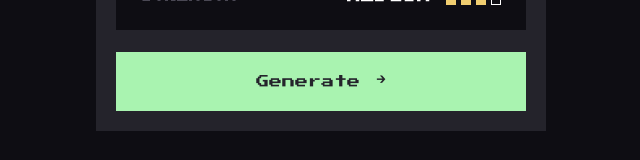
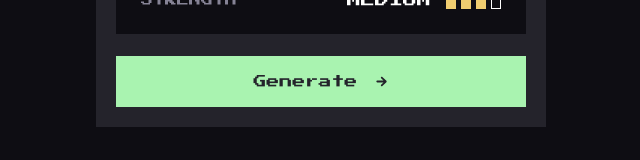
Before and after one commit to S0R3X/password-generator, a React (Vite) app: page / in a window 1280 px wide. Shown: the part 526-686 px from the top of the page, without its empty margins (319-959 px from the left). Built offline with nearby package versions, Linux system fonts and the light colour scheme.

Commit message:
fix: button svg-arrow

```diff
--- a/src/components/ButtonGenerate/ButtonGenerate.module.scss
+++ b/src/components/ButtonGenerate/ButtonGenerate.module.scss
@@ -8,6 +8,5 @@
 }
 
 .arrow {
-  font-size: 1.2rem;
-	margin-bottom: .2rem;
+  font-size: 1.5rem;
 }
--- a/src/components/ButtonGenerate/ButtonGenerate.tsx
+++ b/src/components/ButtonGenerate/ButtonGenerate.tsx
@@ -1,4 +1,4 @@
-import { useEffect } from "react";
+import { useEffect, useState } from "react";
 import { passwordGeneration } from "../../helpers/passwordGeneration";
 import { useAppDispatch, useAppSelector } from "../../hooks/redux";
 import { DefaultButton } from "../UI/DefaultButton/DefaultButton";
@@ -6,6 +6,7 @@ import {
   setPassword,
   checkCurrectGeneration,
 } from "../../store/reducers/passwordGenerationSlice";
+import { IoMdArrowRoundForward } from "react-icons/io";
 import styles from "./ButtonGenerate.module.scss";
 
 export const ButtonGenerate = () => {
@@ -41,7 +42,7 @@ export const ButtonGenerate = () => {
     >
       <div className={styles.container}>
         Generate
-        <span className={styles.arrow}>🡲</span>
+        <IoMdArrowRoundForward className={styles.arrow} />
       </div>
     </DefaultButton>
   );
```
